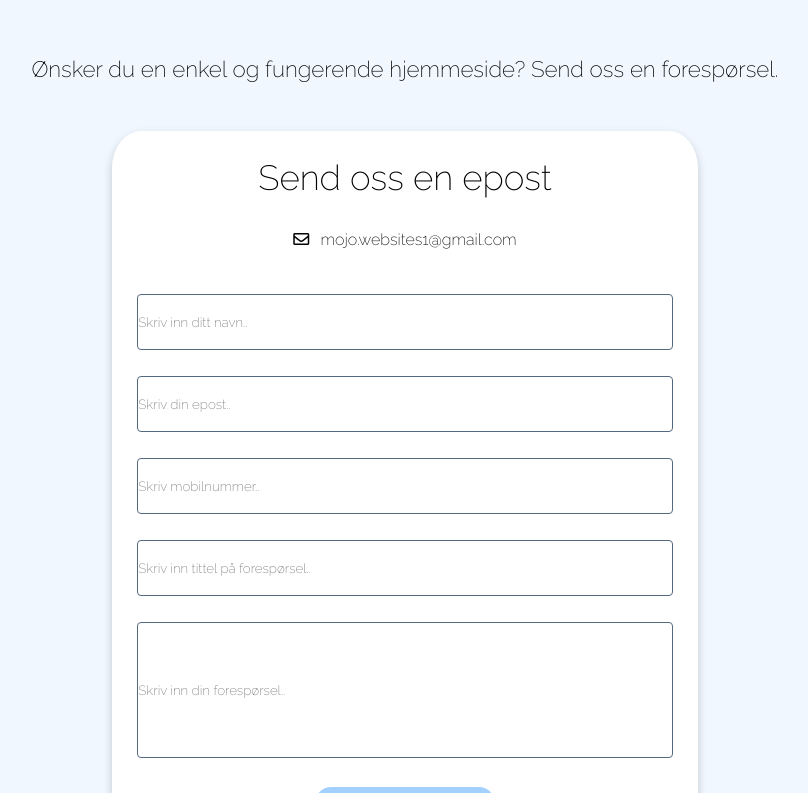
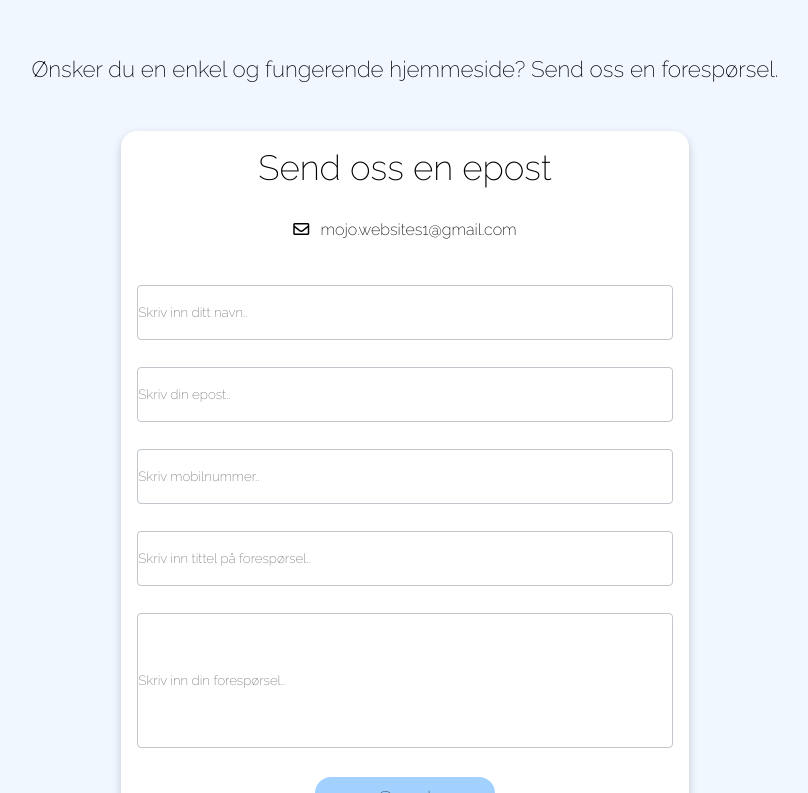
Before and after one commit to JohannesEA/React-mojo-websites-homepage, a React (Create React App) app: page / in a window 1280 px wide. Shown: the part 3347-4140 px from the top of the page, without its empty margins (235-1043 px from the left). Built offline with nearby package versions, Linux system fonts and the light colour scheme.

Commit message:
hello world

```diff
--- a/public/index.html
+++ b/public/index.html
@@ -2,7 +2,7 @@
 <html lang="en">
   <head>
     <meta charset="utf-8" />
-    <link rel="icon" href="%PUBLIC_URL%/favicon.ico" />
+    <link rel="icon" href="%PUBLIC_URL%/mojo-logo2.png" />
     <meta name="viewport" content="width=device-width, initial-scale=1" />
     <meta name="theme-color" content="#000000" />
     <meta
@@ -37,7 +37,8 @@
       work correctly both with client-side routing and a non-root public URL.
       Learn how to configure a non-root public URL by running `npm run build`.
     -->
-    <title>React App</title>
+    <title>MoJo Websites</title>
+
   </head>
   <body>
     <noscript>You need to enable JavaScript to run this app.</noscript>
--- a/src/App.js
+++ b/src/App.js
@@ -12,7 +12,7 @@ import { IMAGES } from "./data/data";
 
 
 import "./index.css"
-import React, { useState } from "react";
+import React, { useState, useEffect } from "react";
 import Portfolio from "./components/pages/Portfolio";
 
 function App() {
@@ -20,9 +20,25 @@ function App() {
   const [isNorwegian, setLanguage] = useState(false);
 
   const handleClick = () => setLanguage(!isNorwegian);
+
+  const [loading, setLoading] = useState(false);
+
+  useEffect(() => {
+    setLoading(true)
+    setTimeout(() => {
+      setLoading(false)
+    }, 1000)
+  }, [])
+
   return (
     <div className="App">
-
+      {loading ? (
+      <div
+      Loader
+      className="loading-logo"
+      size={50} ><img src="/mojo-logo2.png" alt="loading-img"></img></div>
+    ) : (
+      <div className="onepage">
     <NavBar/>
     <Fab className="language-selector" color="primary" aria-label="add">
     <img  src={!isNorwegian ? "/assets/images/norwegian.png" : "/assets/images/english-logo.png"} alt="flag-img" onClick={handleClick}></img>
@@ -33,6 +49,8 @@ function App() {
     <Portfolio images={IMAGES} slidesToShow={3}/>
     <Contact/>
      <Footer/>
+     </div>
+    )}
     </div>
   );
 }
--- a/src/components/Footer/footer.css
+++ b/src/components/Footer/footer.css
@@ -22,7 +22,7 @@
 }
 
 .footer-text{
-
+text-align: center;
 }
 
 .footer-link{
--- a/src/index.css
+++ b/src/index.css
@@ -126,6 +126,45 @@ ul {
 
 /*End of fab butotn*/
 
+/*fade inn effects*/
+
+.onepage {
+  animation: fadeIn linear 1s;
+}
+
+@keyframes fadeIn {
+  0% {opacity:0.2;}
+  100% {opacity:1;}
+}
+
+.loading-logo{
+  height: 40em;
+  display: flex;
+  justify-content: center;
+  align-items: center;
+  animation: fadeOut linear 1s;
+}
+
+@keyframes text_reveal_box {
+  50% {
+    width: 100%;
+    left: 0;
+  }
+  100% {
+    width: 0;
+    left: 100%;
+  }
+}
+
+
+@keyframes fadeOut {
+  0% {opacity:1;}
+  100% {opacity:0;}
+}
+/*fade in effects*/
+
+
+
 /*Hero*/
 
 .hero {
@@ -201,12 +240,14 @@ ul {
     align-items: center;
     justify-content: center;
     flex-direction: column;
+    padding-bottom: 1em;
   }
 
   .hero-img {
     width: auto;
     height: auto;
     margin-bottom: 2em;
+    padding: 0;
 
   }
 
@@ -330,8 +371,8 @@ ul {
 @media screen and (max-width: 400px) {
 
   .hero-img img {
-    width: 18em;
-    height: 13em;
+    width: 20em;
+    height: 15em;
 
   }
 
@@ -578,7 +619,7 @@ text-align: center;
 height: auto;
 background-color: white;
 padding: var(--padding-3);
-border-radius: var(--default-box-radius);
+border-radius: 1em;
 box-shadow: 0 4px 8px 0 var(--color-5);
 transition: all var(--media-transition);
 }
@@ -592,7 +633,8 @@ transition: all var(--media-transition);
  display: flex;
  align-items: center;
  flex-direction: column;
- padding: var(--padding-5);
+ padding: var(--padding-2) ;
+ border-radius: 1em;
 }
 
 .form-info-email {
@@ -619,7 +661,7 @@ input {
  height: 4em;
  margin: 1em auto;
  border-radius: .3em;
- border: .5px solid var(--color-4);
+ border: .2px solid var(--color-5);
 
 }
 
```
Also changed, not shown: public/mojo-logo2.png (added).
